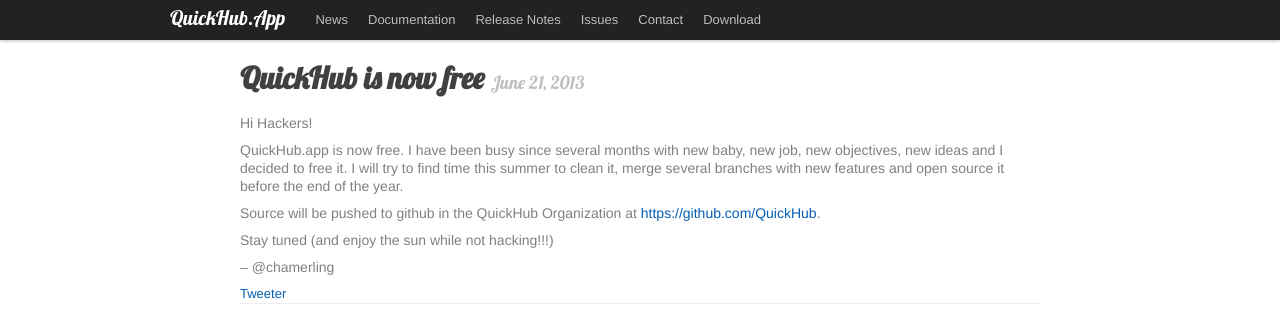
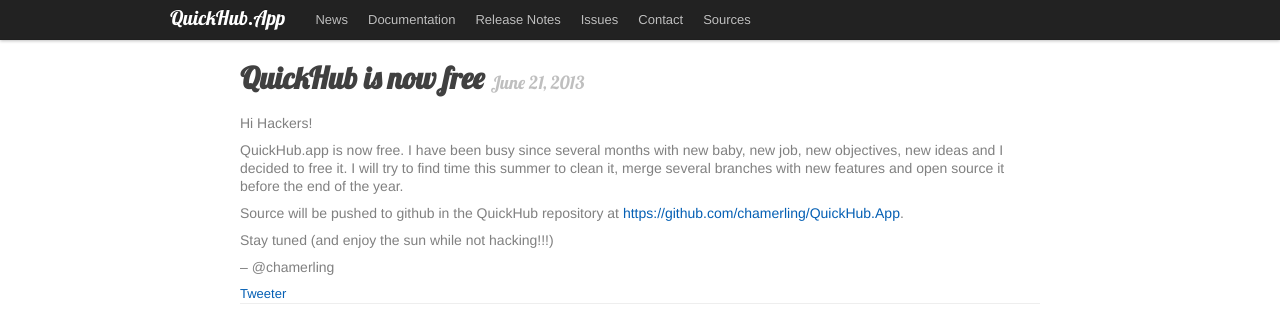
Before and after one commit to chamerling/QuickHubApp, a Jekyll site: the page built from _posts/2013-06-21-free.md, in a window 1280 px wide. Shown: the top 310 px of the page. Built offline with Jekyll 4.4.1, drawn with Linux system fonts in a browser that asks for light colours; nearby versions of some CDN libraries; Markdown is read by kramdown in place of the engine named in the settings; comment, search, counter and statistics services are not loaded.

Commit message:
open sourced

```diff
--- a/_config.yml
+++ b/_config.yml
@@ -1,7 +1,7 @@
 markdown: rdiscount
 pygments: true
 permalink: /posts/:title
-auto: true
+#auto: true
 rdiscount:
   extensions: [smart]
 gravatar: 123
--- a/_layouts/layout.html
+++ b/_layouts/layout.html
@@ -52,9 +52,9 @@
             <li><a href="{{ site.url }}/news.html">News</a></li>
             <li><a href="{{ site.url }}/pages/documentation.html">Documentation</a></li>
             <li><a href="{{ site.url }}/pages/releasenotes.html">Release Notes</a></li>
-            <li><a target="_blank" href="https://github.com/chamerling/QuickHubApp/issues">Issues</a></li>
+            <li><a target="_blank" href="https://github.com/chamerling/QuickHub.App/issues">Issues</a></li>
             <li><a href="mailto:hello@quickhubapp.com">Contact</a></li>
-            <li><a target="_blank" href="http://itunes.apple.com/us/app/quickhub/id476665193">Download</a></li>
+            <li><a target="_blank" href="https://github.com/chamerling/QuickHub.App">Sources</a></li>
           </ul>
         </div>
       </div>
--- a/_posts/2013-06-21-free.md
+++ b/_posts/2013-06-21-free.md
@@ -9,7 +9,7 @@
 QuickHub.app is now free. I have been busy since several months with new baby, new job, new objectives, new ideas and I decided to free it.
 I will try to find time this summer to clean it, merge several branches with new features and open source it before the end of the year.
 
-Source will be pushed to github in the QuickHub Organization at [https://github.com/QuickHub](https://github.com/QuickHub).
+Source will be pushed to github in the QuickHub repository at [https://github.com/chamerling/QuickHub.App](https://github.com/chamerling/QuickHub.App).
 
 Stay tuned (and enjoy the sun while not hacking!!!)
 
--- a/index.html
+++ b/index.html
@@ -7,7 +7,7 @@
 	<p><b>QuickHub</b> is a tiny but useful OS X application for <b><a href="http://github.com" target="_blank">GitHub</a></b> lovers.
 	It helps you to quickly access to GitHub directly from your status bar: Repositories, issues, gists, pull requests, users, organizations and watched repos are just one click away. QuickHub also provides Gists creation feature and will notify you when something changes on your GitHub artifacts.</p>
 
-	<p>QuickHub is available on the <b><a target="_blank" href="http://itunes.apple.com/us/app/quickhub/id476665193">Mac App store</a></b> for <strong>FREE!!!</strong></p>
+	<p>QuickHub sources are available on <a href="http://github.com/chamerling/QuickHub.App/">Github</a>. Please fork and send your pull requests!</p>
 	</div>
 
 	<div id="foooo">
```
Also changed, not shown: _posts/2013-11-15-opensource.md (added, +22 -0 lines), README.md, 1 other file.
